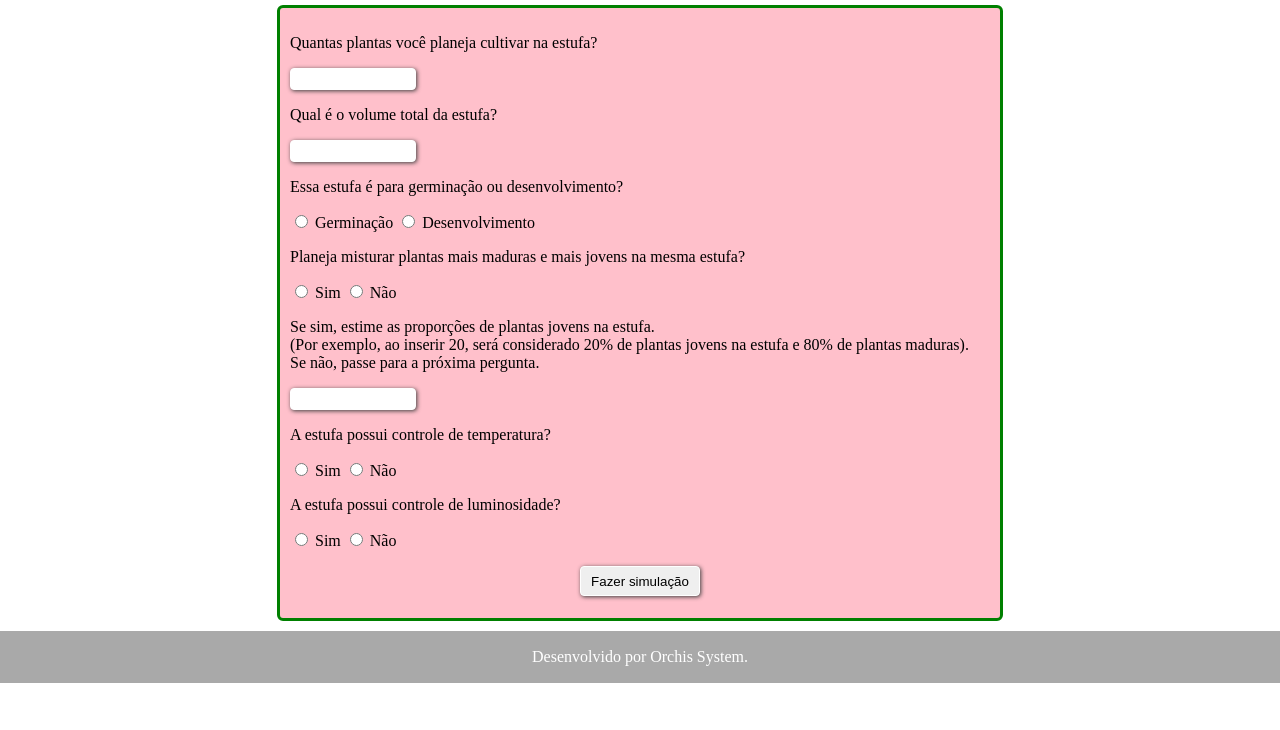
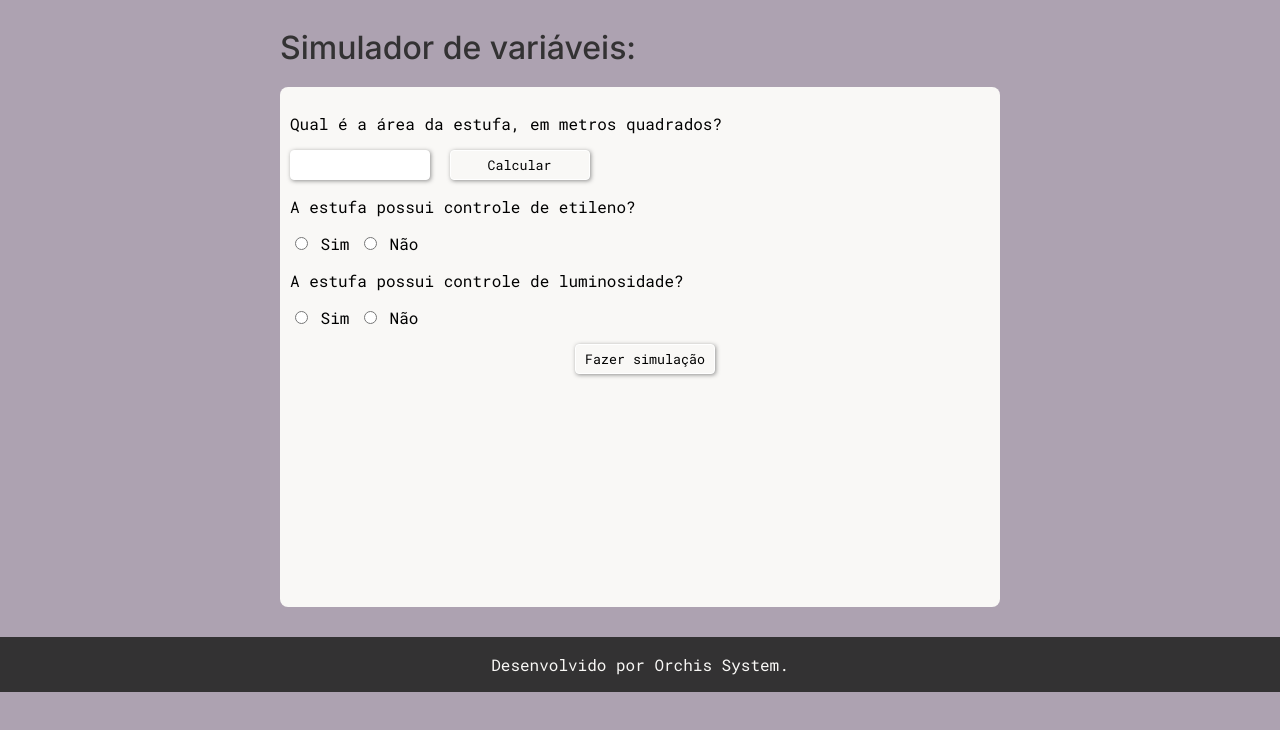
Before and after one commit to OrchisSystems/Desenvolvimento, a plain HTML site: page calculadora neto/calculadora.html in a window 1280 px wide. Both pictures are taken after a click on the button "Fazer simulação". Drawn offline with Linux system fonts and the light colour scheme.

Commit message:
Add files via upload

```diff
--- a/calculadora neto/calculadora.html
+++ b/calculadora neto/calculadora.html
@@ -4,26 +4,48 @@
     <meta charset="UTF-8">
     <meta name="viewport" content="width=device-width, initial-scale=1.0">
     <title>Document</title>
+    <link rel="preconnect" href="https://fonts.googleapis.com">
+    <link rel="preconnect" href="https://fonts.gstatic.com" crossorigin>
+    <link href="https://fonts.googleapis.com/css2?family=Roboto+Mono:ital,wght@0,100..700;1,100..700&display=swap" rel="stylesheet">
+    <link href="https://fonts.googleapis.com/css2?family=Inter:ital,opsz,wght@0,14..32,100..900;1,14..32,100..900&display=swap" rel="stylesheet">
 </head>
 <style>
     body{
+        background-color: #ADA2B1;
         margin: 0px;
+        font-family: "Roboto Mono", monospace;
+        font-weight: 400;
+        font-style: normal;
+    }
+    h1{
+        font-family: "Inter", sans-serif;
+        font-weight: 500;
+        font-style: normal;
+        color: #333233;
+        margin-top: 28px;
+        margin-left: 280px;
+        margin-bottom: 20px;
     }
     main {
-        background-color: pink;
-        height: 590px;
+        font-family: "Roboto Mono", monospace;
+        font-weight: 400;
+        font-style: normal;
+        background-color: #F9F8F6;
+        height: 500px;
         width: 700px;
-        border: 3px solid green;
         padding: 10px;
-        border-radius: 6px;
-        margin: 5px auto 10px auto;
+        border-radius: 8px;
+        margin: 10px auto 30px auto;
     }
     input[type=text]{
-        height: 18px;
-        width: 120px;
+        font-family: "Roboto Mono", monospace;
+        font-weight: 400;
+        font-style: normal;
+        height: 26px;
+        width: 134px;
         border-radius: 4px;
         border: 1px solid white;
-        box-shadow: 1px 1px 4px rgb(62, 62, 62);
+        box-shadow:  1px 1px 4px rgba(83, 83, 83, 0.632);
     }
     input[type=radio]{
         display: inline-block;
@@ -31,45 +53,45 @@
         margin: none;
         padding: none;
     }
+    div{
+        background-color: white;
+        padding-left: 6px;
+        padding-right: 2px;
+        font-size: medium;
+        box-shadow: 1px 1px 4px rgba(83, 83, 83, 0.632);
+        border-radius: 4px;
+    }
     button{
+        background-color: #F9F8F6;
+        font-family: "Roboto Mono", monospace;
+        font-weight: 400;
+        font-style: normal;
+        margin-left: 10px;
         height: 30px;
-        width: 120px;
+        width: 140px;
         border-radius: 4px;
         border: 1px solid white;
-        box-shadow: 1px 1px 4px rgb(62, 62, 62);
+        box-shadow: 1px 1px 4px rgba(83, 83, 83, 0.632);
     }
     footer{
-        background-color: darkgray;
-        color: white;
+        background-color: #333233;
+        color: #F9F8F6;
         text-align: center;
         padding: 1px;
         margin: 0px;
     }
 </style>
 <body>
+    <h1>Simulador de variáveis:</h1>
     <main>
-        <p>Quantas plantas você planeja cultivar na estufa?</p>
-        <p><input type="text" id="input_qtd_plantas"></p>
-        <p>Qual é o volume total da estufa?</p>
-        <p><input type="text" id="input_volume_estufa"></p>
-        <p>Essa estufa é para germinação ou desenvolvimento?</p>
-        <p><input type="radio" name="tipo" value="germinacao">
-            Germinação
-        <input type="radio" name="tipo" value="desenvolvimento">
-            Desenvolvimento</p>
-        <p>Planeja misturar plantas mais maduras e mais jovens na mesma estufa?</p>
-        <p><input type="radio" name="mistura" value="sim">
+        <p>Qual é a área da estufa, em metros quadrados?</p>
+        <p><input type="text" id="input_area_estufa">
+        <button onclick="calculadora_quantidade()">Calcular</button></p>
+        <p><div id="retorno_qtd_plantas"></div></p>
+        <p>A estufa possui controle de etileno?</p>
+        <p><input type="radio" name="etileno" value="sim">
             Sim
-            <input type="radio" name="mistura" value="nao">
-            Não</p>
-        <p>Se sim, estime as proporções de plantas jovens na estufa. <br>
-            (Por exemplo, ao inserir 20, será considerado 20% de plantas jovens na estufa e 80% de plantas maduras). <br>
-            Se não, passe para a próxima pergunta.</p>
-        <p><input type="text" id="input_proporcao_plantas" ></p>
-        <p>A estufa possui controle de temperatura?</p>
-        <p><input type="radio" name="temperatura" value="sim">
-            Sim
-            <input type="radio" name="temperatura" value="nao">
+            <input type="radio" name="etileno" value="nao">
             Não</p>
         <p>A estufa possui controle de luminosidade?</p>
         <p><input type="radio" name="luminosidade" value="sim">
@@ -83,17 +105,59 @@
         <p>Desenvolvido por Orchis System.</p>
     </footer>
     <script>
+        function calculadora_quantidade(){
+            const area = Number(input_area_estufa.value)
+            const area_orquidea = 0.0176715
+            var area_plantavel = 0.85 * area
+            var qtd = area_plantavel / area_orquidea
+            retorno_qtd_plantas.innerHTML = `Nessa estufa, você poderia ter até ${area_plantavel} metros quadrados de área plantável, e
+            poderia cultivar até ${parseInt(qtd)} orquídeas em sua estufa!`
+        }
+
         function calculadora_estufa(){
-            var quantidade = Number(input_qtd_plantas.value)
-            var volume = Number(input_volume_estufa.value)
-            var tipo = input_tipo_estufa.value
-            var mistura = input_mistura_plantas.value
-            var proporção = Number(input_proporcao_plantas.value)
-            var temp = input_temperatura.value
-            var luz = input_luminosidade.value
-            var etileno = quantidade
-            var c_etileno = etileno / volume
+            const area = Number(input_area_estufa.value)
+            var area_plantavel = 0.85 * area
+            const area_orquidea = 0.0176715
+            var qtd = area_plantavel / area_orquidea
+            const custo_base = 21.8
+            var custo_total = qtd * custo_base
+            var desconto = 0
+            const etileno = document.querySelector("input[name='etileno']:checked").value
+            const luminosidade = document.querySelector("input[name='luminosidade']:checked").value
 
+            if (qtd <=0){
+                retorno_calculadora.innerHTML = `Por favor, insira valores válidos para realizar a simulação.`
+            }
+            else{
+                if (luminosidade == 'sim'){
+                    if (etileno == 'nao'){
+                        desconto = 0.16
+                        retorno_calculadora.innerHTML = `Introduzindo o monitoramento de etileno com nosso sistema, você poderia ter
+                        uma reduçao de custos de produção de até 16%. Usando como base valores de mercado, cultivando a estimativa de plantas calculadas acima,
+                        você teria uma economia na produção de até R$${parseInt(custo_total * desconto)}! Consulte nosso site para mais informações e entre em contato conosco.`
+                    }
+                    else if(etileno == 'sim'){
+                        retorno_calculadora.innerHTML = `Como nosso sistema consiste no monitoramento dessas duas
+                        variáveis, e você já possui esse sistema, não temos soluções para oferecer para você no momento.`
+                    }
+                }
+                if (luminosidade == 'nao'){
+                    if (etileno == 'nao'){
+                        desconto = 0.38
+                        retorno_calculadora.innerHTML = `Introduzindo o monitoramento de luminosidade e de concentração
+                        de etileno, você poderia ter uma redução em seu custo de produção de até 38%. Usando como base valores de mercado, cultivando a estimativa de plantas calculadas acima,
+                        você teria uma economia na produção de até R$${parseInt(custo_total * desconto)}! Consulte nosso site para
+                        mais informações e entre em contato conosco.`
+                    }
+                    if (etileno == 'sim'){
+                        desconto = 0.35
+                        retorno_calculadora.innerHTML = `Introduzindo o monitoramento de luminosidade, você poderia ter uma
+                        redução em seu custo de produção de até 35%. Usando como base valores de mercado, cultivando a estimativa de plantas calculadas acima,
+                        você teria uma economia na produção de até R$${parseInt(custo_total * desconto)}! Consulte nosso site para mais informações e entre em contato
+                        conosco.`
+                    }
+                }
+            }
         }
     </script>
 </body>
```
Also changed, not shown: calculadora neto/grouping_tags.html (+34 -16 lines).
